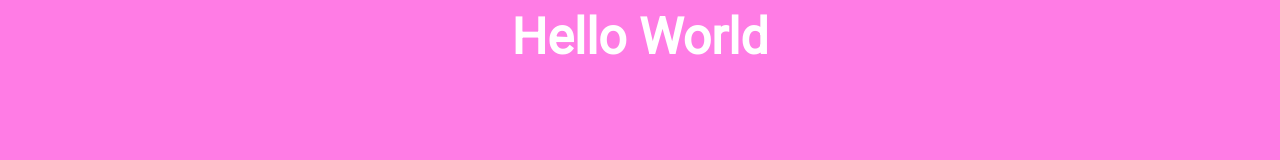
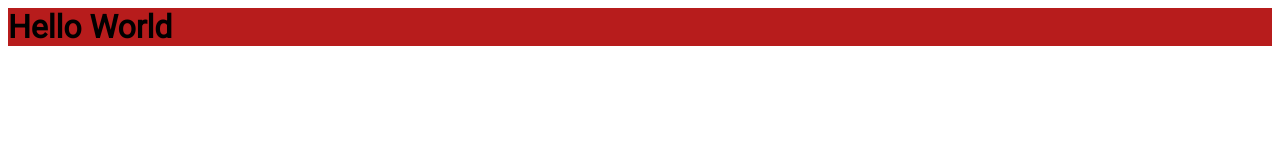
Before and after one commit to Tatogv/tatogv.github.io, a plain HTML site: page index.html in a window 1280 px wide. Drawn offline with Linux system fonts and the light colour scheme.

Commit message:
Material

```diff
--- a/index.html
+++ b/index.html
@@ -8,6 +8,9 @@
   <title>Document</title>
 </head>
 <body>
+  <div class="dark"></div>
+  <div class="primary">
   <h1 class="title">Hello World</h1>
+</div>
 </body>
 </html>
--- a/styles/styles.css
+++ b/styles/styles.css
@@ -1,10 +1,18 @@
 body{
-  background-color: rgb(255, 124, 229);
+
   font-family: 'Roboto', sans-serif;
 }
 
-h1.title{
+div.dark{
+  background-color: #7f0000;
+}
+
+div.primary{
+  background-color: #b71c1c;
+}
+
+h1.primary{
   font-size: 50px;
-  text-align: center;
-  color: white;
+  color: #ffff;
+  background-color:
 }
```
